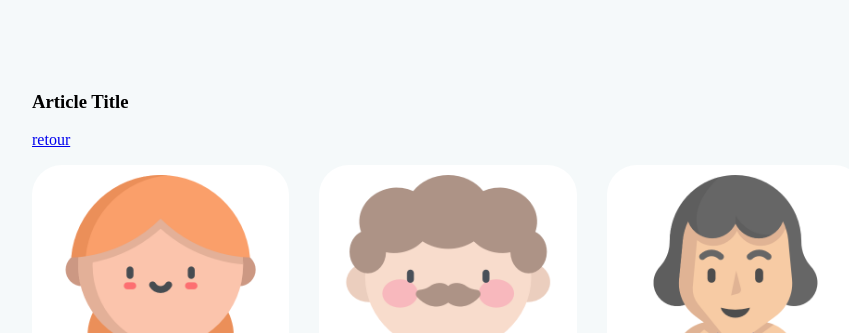
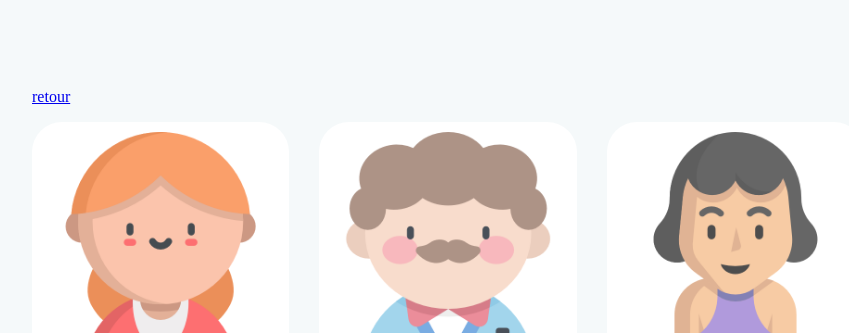
Before and after one commit to philzilla/ecole, a plain HTML site: page Notre-Dame-de-Riez/Notre-Dame-de-Riez.html in a window 1280 px wide. Shown: the top 333 px of the page, without its empty margins (192-1041 px from the left). Drawn offline with Linux system fonts and the light colour scheme.

Commit message:
supprimer le titre

```diff
--- a/Notre-Dame-de-Riez/Notre-Dame-de-Riez.html
+++ b/Notre-Dame-de-Riez/Notre-Dame-de-Riez.html
@@ -9,7 +9,6 @@
 
     <article>
       <section>
-        <h1>Article Title</h1>
         <p><a href="../index.html">retour</a></p>
         <div class="cards">
           <div class="box">
```
